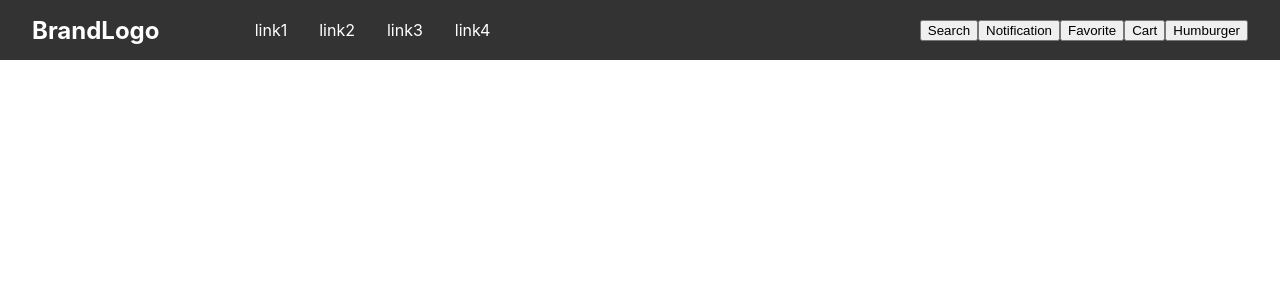
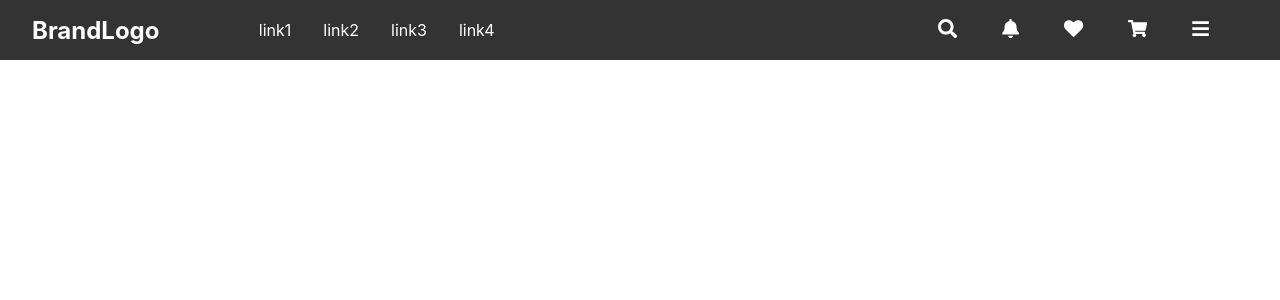
Before and after one commit to kawaben/inganji, a React (Create React App) app: page / in a window 1280 px wide. Shown: the top 300 px of the page. Built offline with nearby package versions, Linux system fonts and the light colour scheme.

Commit message:
brought back the icons

```diff
--- a/src/components/TopMenuBar.css
+++ b/src/components/TopMenuBar.css
@@ -41,17 +41,15 @@
     flex: 2;
   }
   .icons {
-    flex: 1;
-    display: flex;
-    align-items: center;
-    text-decoration: none;
+    background-color: transparent;
     color: #fff;
-    transition: color 0.3s;
+    border: transparent;
 
   }
   .menu-icon {
     margin-right: 2rem;
     font-size: 1.2rem;
+    background-color: transparent;
   }
   .menu-icon:hover {
     color: #ffa500;
@@ -69,7 +67,7 @@
 
   .toggles{
     flex: 1;
-    display: block;
+    display: flex;
     position: fixed;
     top: 60px;
      right: 0;
--- a/src/components/TopMenuBar.js
+++ b/src/components/TopMenuBar.js
@@ -1,5 +1,8 @@
 import React, { useState } from 'react';
 import './TopMenuBar.css';
+
+import { FaBars, FaTimes, FaSearch, FaBell, FaHeart, FaCartArrowDown, FaShoppingCart } from 'react-icons/fa';
+
 /*import { FaBars, FaTimes, FaSearch, FaBell, FaHeart, FaCartArrowDown } from 'react-icons/fa';
 
 
@@ -57,11 +60,11 @@ const TopMenuBar = () => {
     };
 
     const toggles = [
-      { id: 1, title: "Search", content: "Search" },
-      { id: 2, title: "Notification", content: "Notification" },
-      { id: 3, title: "Favorite", content: "Favorite" },
-      { id: 4, title: "Cart", content: "Cart" },
-      { id: 5, title: "Humburger", content: "Humburger" },
+      { id: 1, title: <FaSearch className="menu-icon" />, content: "Search" },
+      { id: 2, title: <FaBell className="menu-icon" />, content: "Notification" },
+      { id: 3, title: <FaHeart className="menu-icon" />, content: "Favorite" },
+      { id: 4, title: <FaShoppingCart className="menu-icon" />, content: "Cart" },
+      { id: 5, title: <FaBars className="menu-icon" />, content: "Humburger" },
     ];
 
 
@@ -89,7 +92,7 @@ const TopMenuBar = () => {
         <div className='blankSpace'></div>
         {toggles.map((toggle) => (
           <div key={toggle.id} >
-            <button onClick={() => handleToggle(toggle.id)}>
+            <button className='icons' onClick={() => handleToggle(toggle.id)}>
               {toggle.title}
             </button>
             {openToggle === toggle.id && (
```
